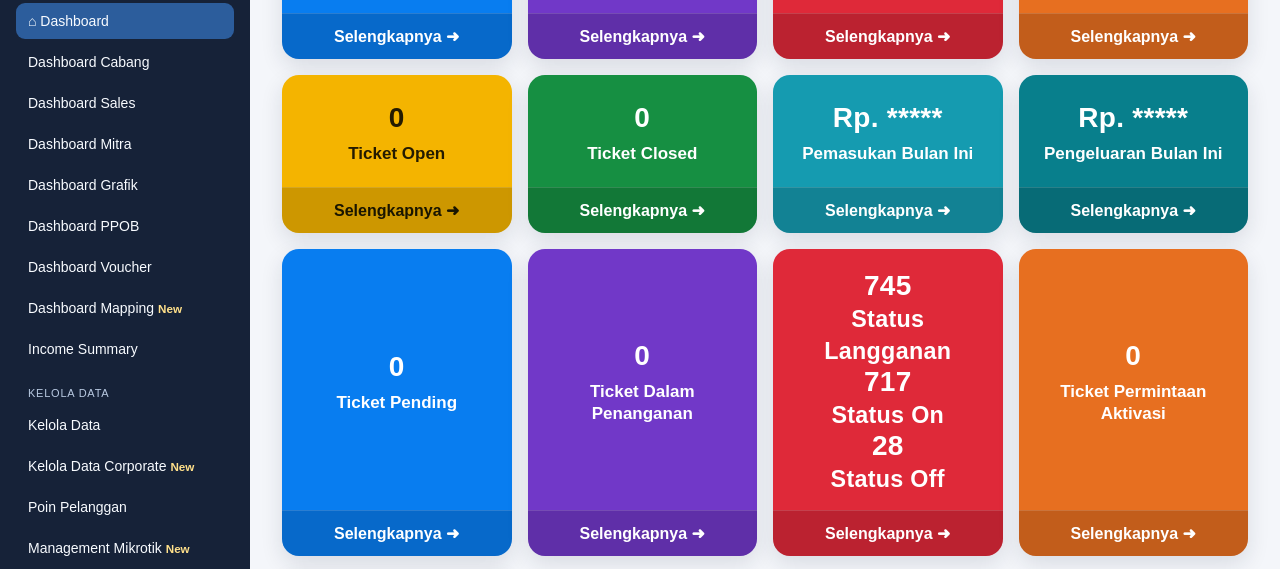
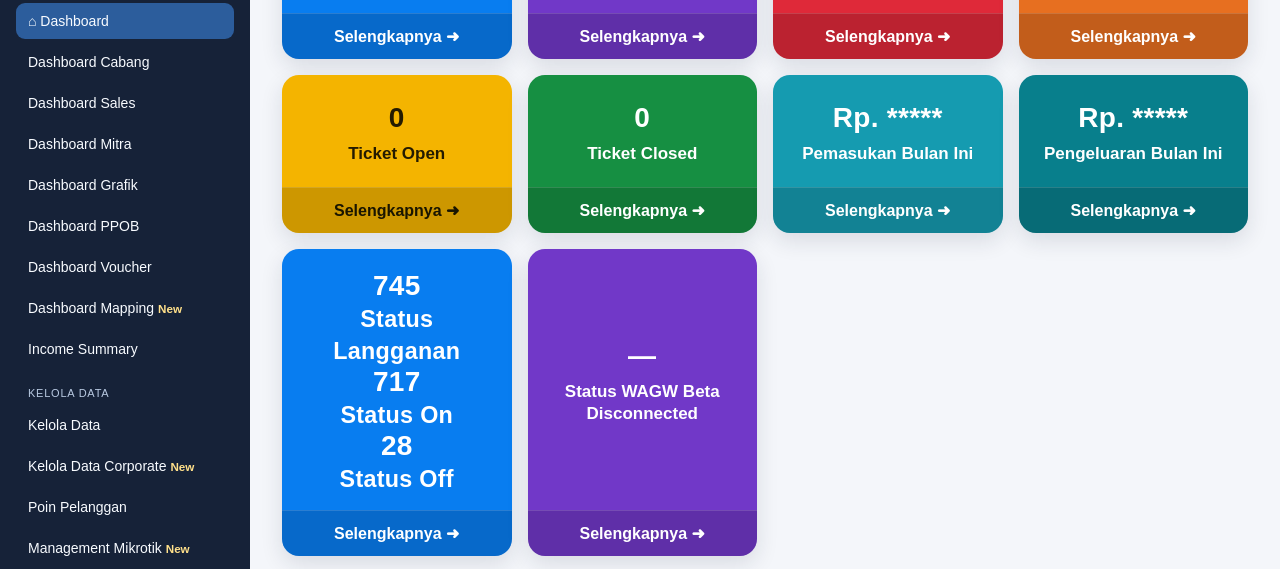
Before and after one commit to Capik-Utama/Billing-WangonNet, a plain HTML site: page index.html in a window 1280 px wide. Shown: the part 205-774 px from the top of the page. Drawn offline with Linux system fonts and the light colour scheme.

Commit message:
Remove pending handling and activation ticket cards

```diff
--- a/index.html
+++ b/index.html
@@ -111,10 +111,7 @@
         <article class="card" data-color><div class="card-body"><div class="card-value">0</div><div class="card-label">Ticket Closed</div></div><a class="card-action" href="#ticket">Selengkapnya ➜</a></article>
         <article class="card" data-color><div class="card-body"><div class="card-value">Rp. *****</div><div class="card-label">Pemasukan Bulan Ini</div></div><a class="card-action" href="#keuangan">Selengkapnya ➜</a></article>
         <article class="card" data-color><div class="card-body"><div class="card-value">Rp. *****</div><div class="card-label">Pengeluaran Bulan Ini</div></div><a class="card-action" href="#keuangan">Selengkapnya ➜</a></article>
-        <article class="card" data-color><div class="card-body"><div class="card-value">0</div><div class="card-label">Ticket Pending</div></div><a class="card-action" href="#ticket">Selengkapnya ➜</a></article>
-        <article class="card" data-color><div class="card-body"><div class="card-value">0</div><div class="card-label">Ticket Dalam Penanganan</div></div><a class="card-action" href="#ticket">Selengkapnya ➜</a></article>
         <article class="card" data-color><div class="card-body"><div class="card-value">745<br><small>Status Langganan</small><br>717<br><small>Status On</small><br>28<br><small>Status Off</small></div></div><a class="card-action" href="#status">Selengkapnya ➜</a></article>
-        <article class="card" data-color><div class="card-body"><div class="card-value">0</div><div class="card-label">Ticket Permintaan Aktivasi</div></div><a class="card-action" href="#ticket">Selengkapnya ➜</a></article>
         <article class="card" data-color><div class="card-body"><div class="card-value">—</div><div class="card-label">Status WAGW Beta Disconnected</div></div><a class="card-action" href="#pengaturan">Selengkapnya ➜</a></article>
       </section>
       <footer>© 2026 WangonNet · Dashboard e-Billing</footer>
```
